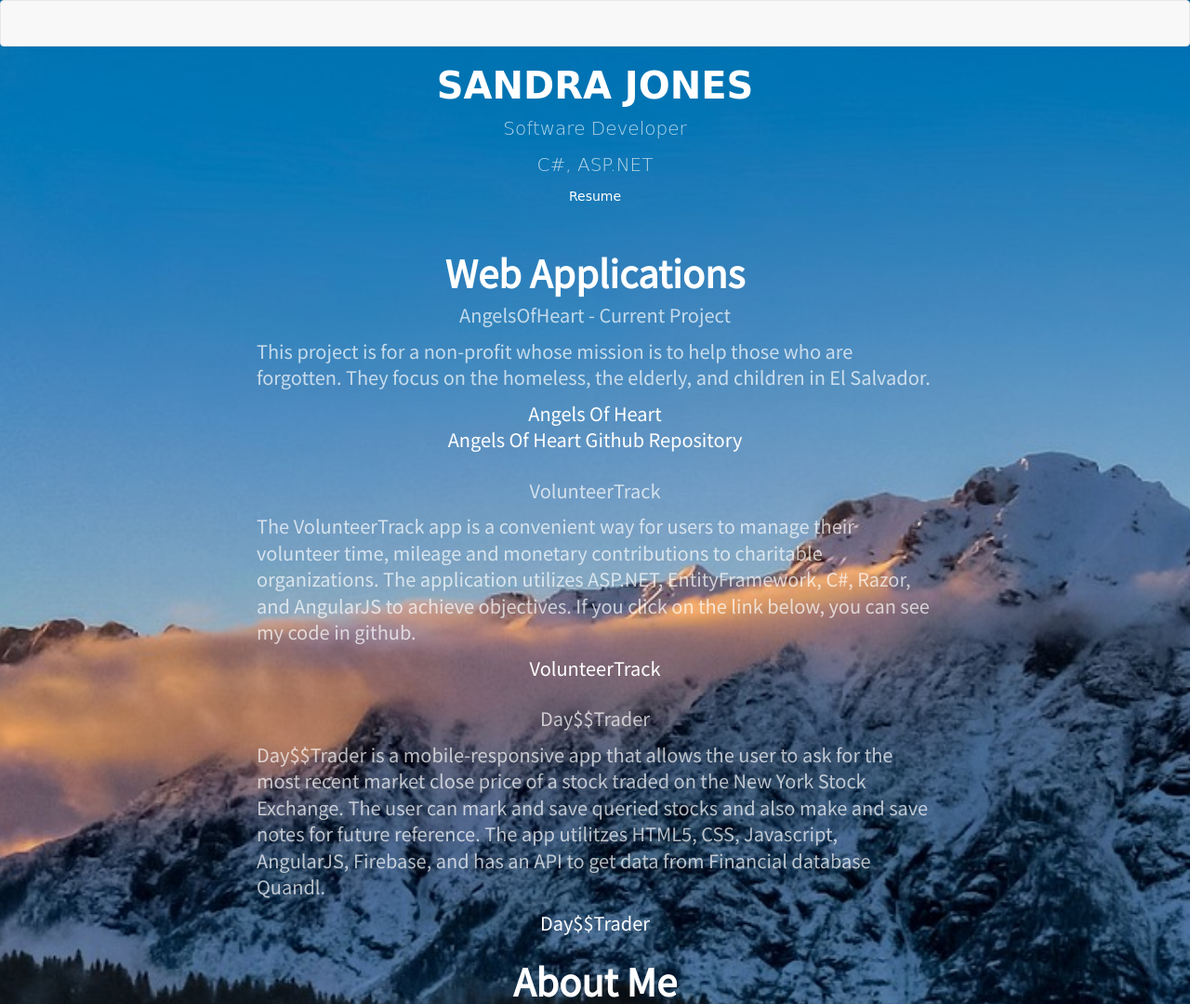
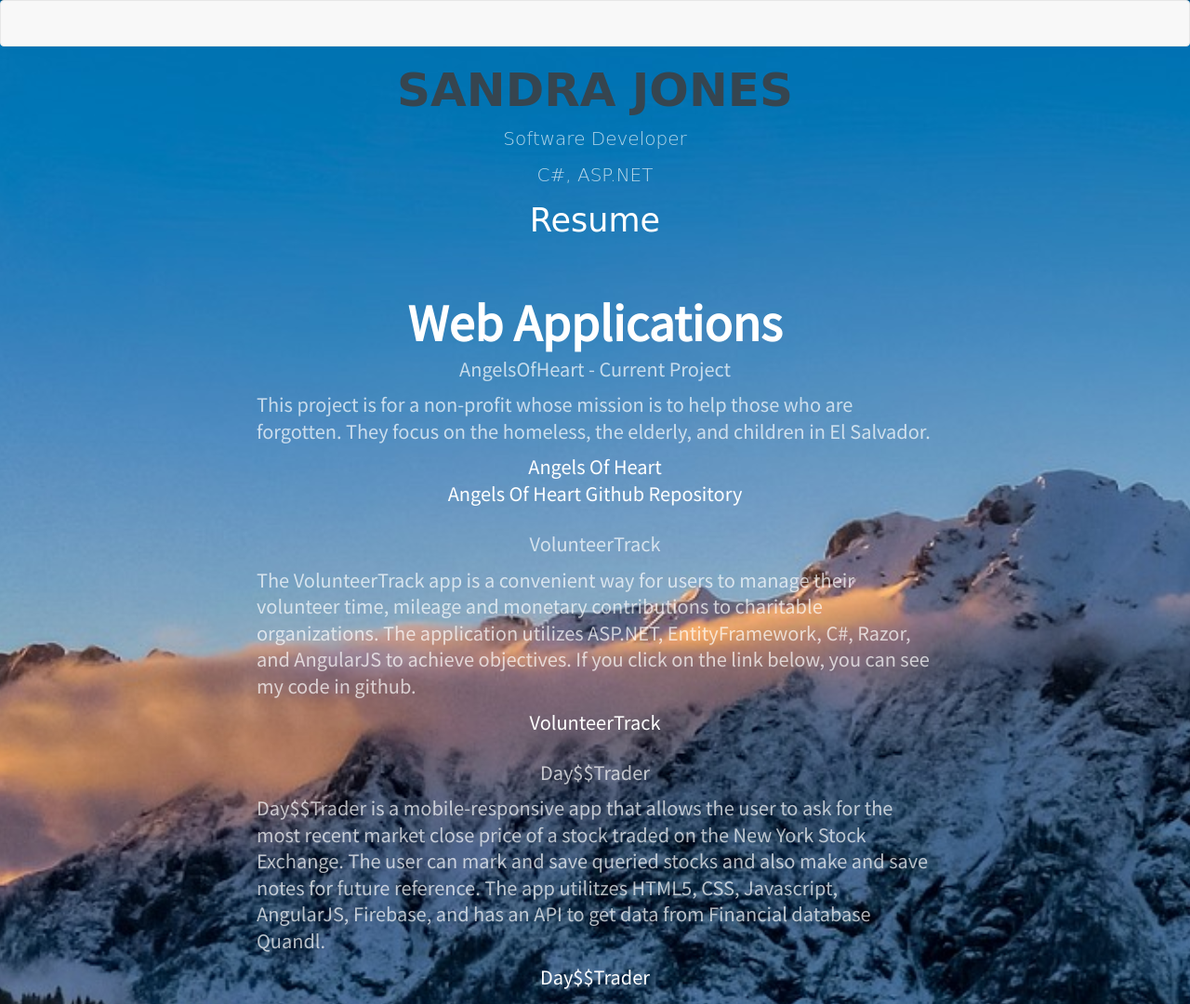
Before and after one commit to SandraJones/SandraJones.github.io, a plain HTML site: page index.html in a window 1280 px wide. Shown: the top 1080 px of the page at 93% size. Drawn offline with nearby package versions, Linux system fonts and the light colour scheme; a web font is replaced by a local one.

Commit message:
altered font sizes

```diff
--- a/main.css
+++ b/main.css
@@ -1,17 +1,17 @@
 
 h1 {
-  font-size: 40px;
+  font-size: 50px;
   font-weight: 600;
   text-align: center;
 }
 h2 {
-  font-size: 30px;
+  font-size: 35px;
   font-weight: 600;
   text-align: center;
 }
 p {
   font-size: 20px;
-  font-weight: 200;
+  font-weight: 300;
   text-align: center;
   color: rgba(255, 255, 255, 0.7);
 }
@@ -61,6 +61,16 @@ article {
   margin-bottom: 2%;
   padding-left: 10px;
   padding-right: 10px;
+}
+.firstBlock{
+  align-items: center;
+  width: 60%;
+  margin-left: 20%;
+  margin-bottom: 2%;
+  padding-left: 10px;
+  padding-right: 10px;
+  color:  #36454f;
+  font-size: 35px;
 }
 .fourthBlock {
   align-items: center;
```
